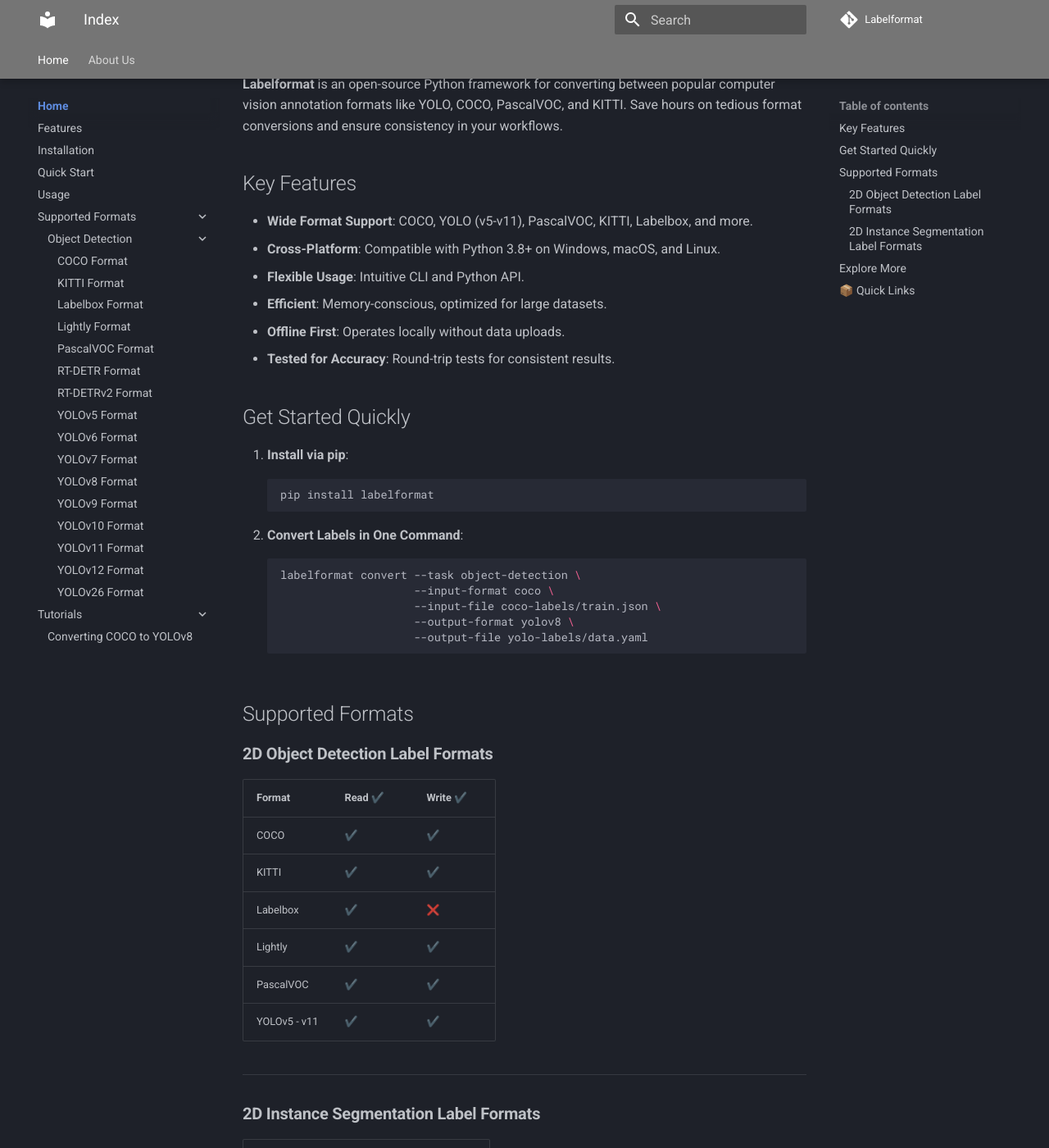
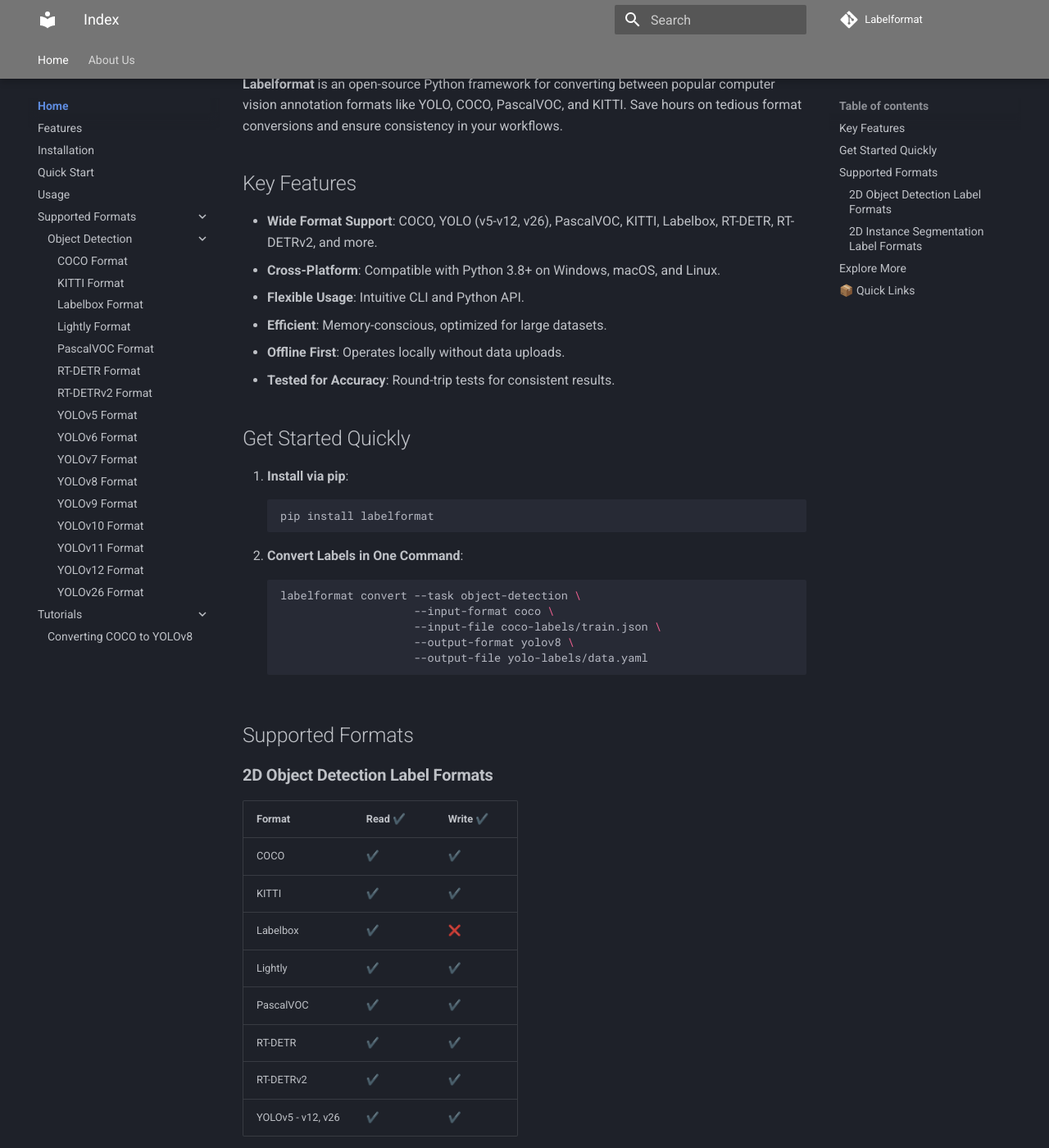
Before and after one commit to lightly-ai/labelformat, an MkDocs documentation site: the page built from docs/index.md, in a window 1280 px wide and 1400 px high, scrolled down 344 px. Shown: the whole window at 82% size. Built offline with MkDocs 1.6.1 and Material for MkDocs 9.7.7, drawn with Linux system fonts in a browser that asks for light colours; comment, search, counter and statistics services are not loaded.

Commit message:
Update index file of docs. Add recent models. (#47)

```diff
--- a/docs/index.md
+++ b/docs/index.md
@@ -7,7 +7,7 @@
 
 
 ## Key Features
-- **Wide Format Support**: COCO, YOLO (v5-v11), PascalVOC, KITTI, Labelbox, and more.
+- **Wide Format Support**: COCO, YOLO (v5-v12, v26), PascalVOC, KITTI, Labelbox, RT-DETR, RT-DETRv2, and more.
 - **Cross-Platform**: Compatible with Python 3.8+ on Windows, macOS, and Linux.
 - **Flexible Usage**: Intuitive CLI and Python API.
 - **Efficient**: Memory-conscious, optimized for large datasets.
@@ -40,7 +40,9 @@
 | Labelbox     | ✔️      | ❌       |
 | Lightly      | ✔️      | ✔️       |
 | PascalVOC    | ✔️      | ✔️       |
-| YOLOv5 - v11 | ✔️      | ✔️       |
+| RT-DETR      | ✔️      | ✔️       |
+| RT-DETRv2    | ✔️      | ✔️       |
+| YOLOv5 - v12, v26 | ✔️      | ✔️       |
 
 ---
 
```
